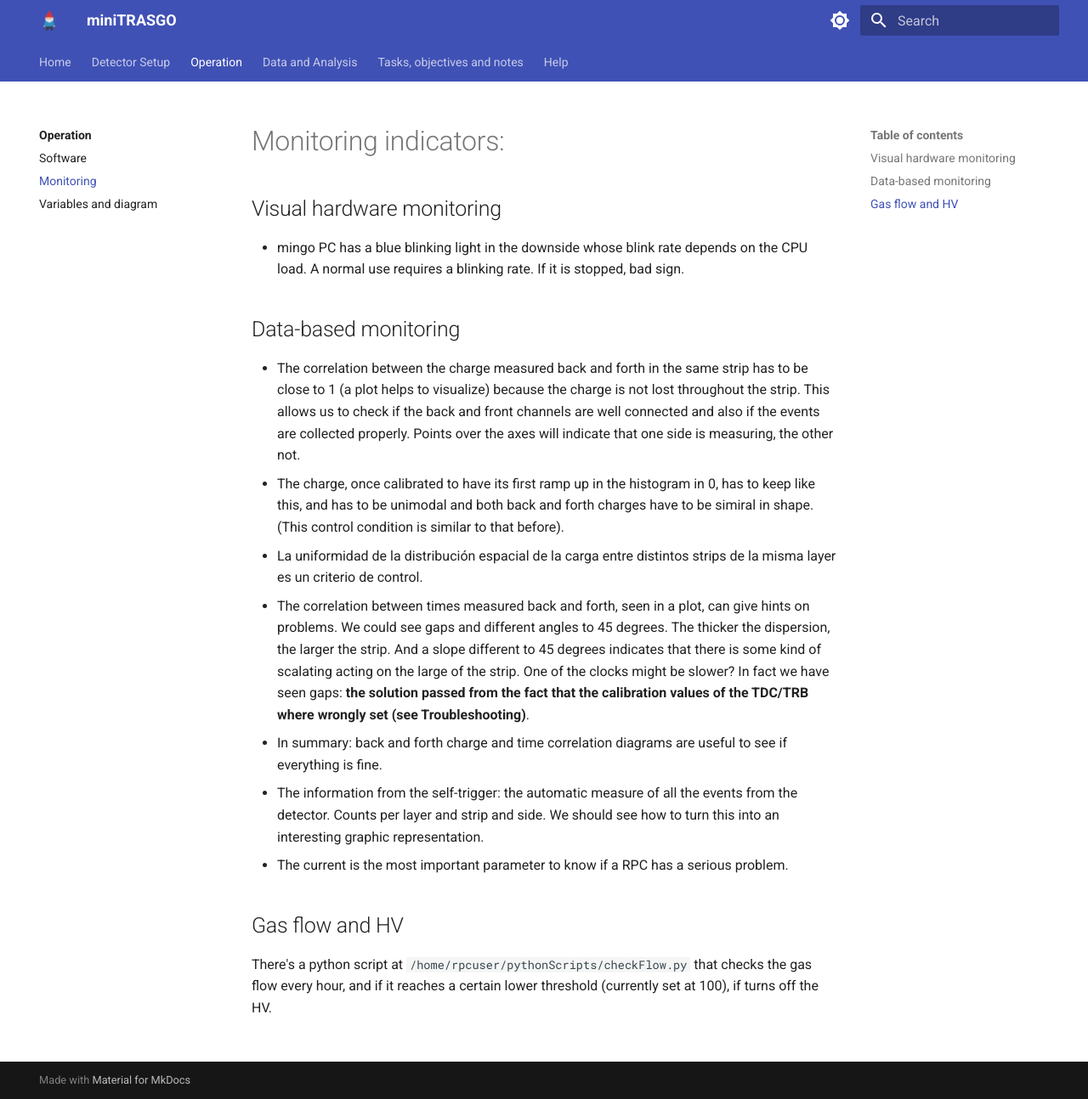
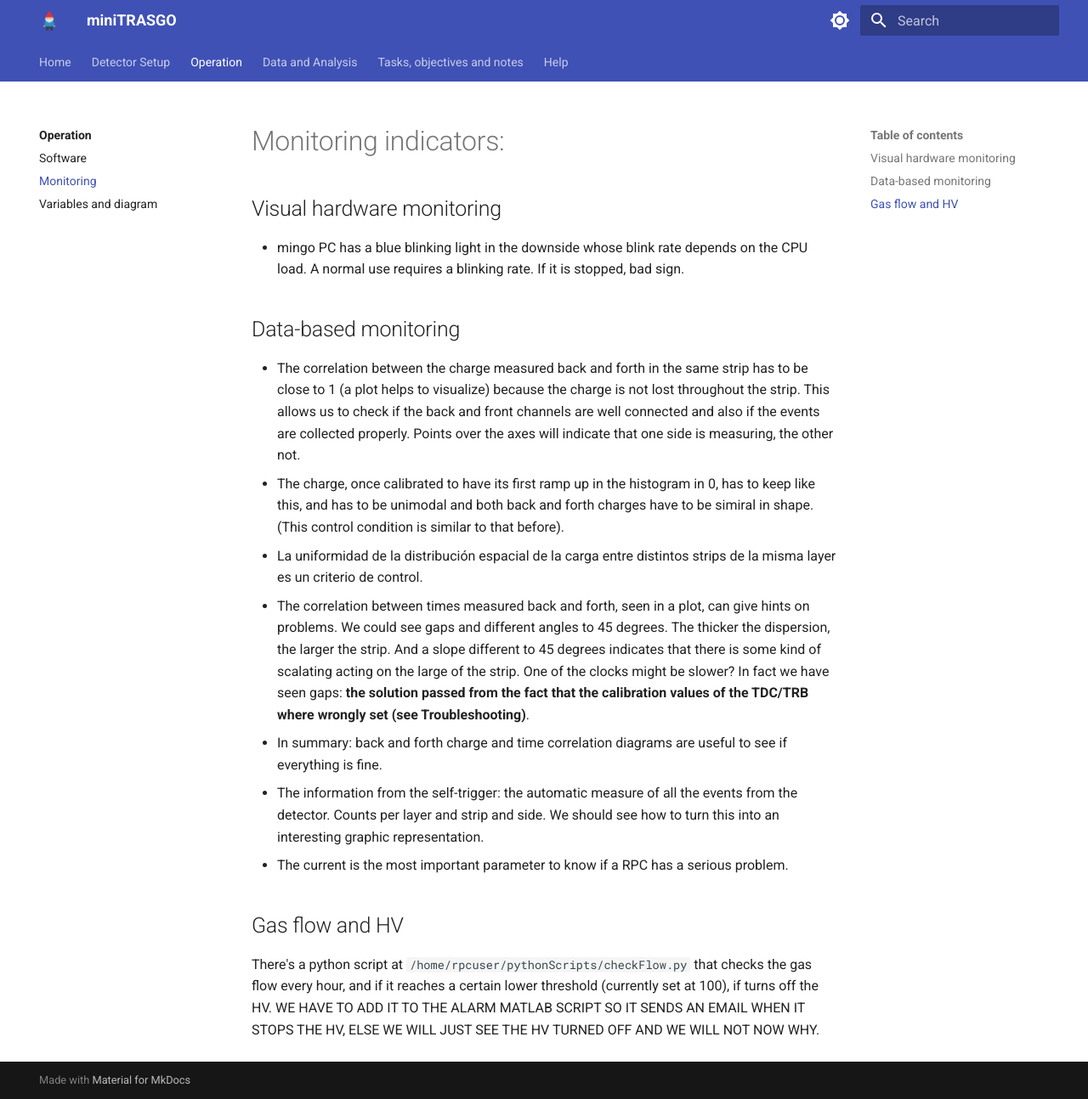
Before and after one commit to cayesoneira/miniTRASGO-documentation, an MkDocs documentation site: the page built from docs/operation/monitoring.md, in a window 1280 px wide and 1294 px high. Shown: the whole window at 85% size. Built offline with MkDocs 1.6.1 and Material for MkDocs 9.7.7, drawn with Linux system fonts in a browser that asks for light colours.

Commit message:
Update monitoring.md

```diff
--- a/docs/operation/monitoring.md
+++ b/docs/operation/monitoring.md
@@ -16,4 +16,4 @@
 
 ## Gas flow and HV
 
-There's a python script at `/home/rpcuser/pythonScripts/checkFlow.py` that checks the gas flow every hour, and if it reaches a certain lower threshold (currently set at 100), if turns off the HV.
+There's a python script at `/home/rpcuser/pythonScripts/checkFlow.py` that checks the gas flow every hour, and if it reaches a certain lower threshold (currently set at 100), if turns off the HV. WE HAVE TO ADD IT TO THE ALARM MATLAB SCRIPT SO IT SENDS AN EMAIL WHEN IT STOPS THE HV, ELSE WE WILL JUST SEE THE HV TURNED OFF AND WE WILL NOT NOW WHY.
```
